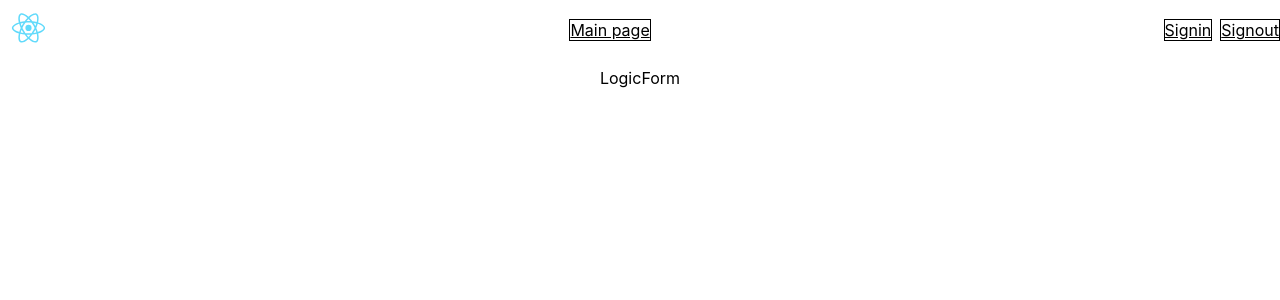
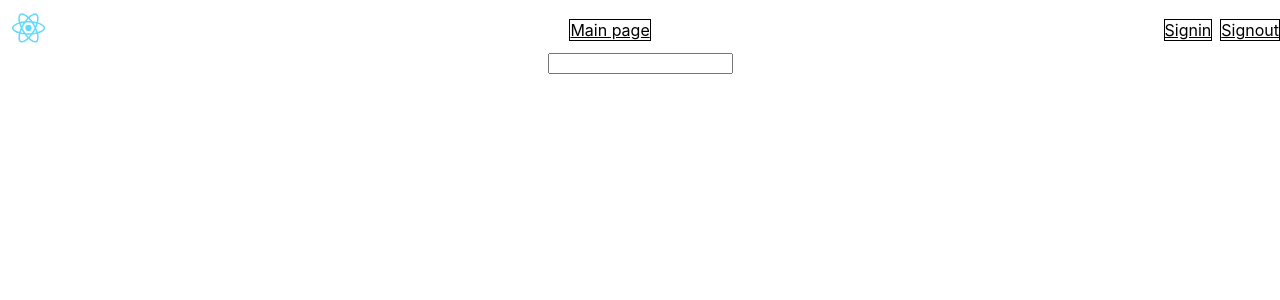
Before and after one commit to Fillinius/registrationForm, a React (Create React App) app: page /signin in a window 1280 px wide. Shown: the top 300 px of the page. Built offline with nearby package versions, Linux system fonts and the light colour scheme.

Commit message:
feat(form): Компонерт наполнение текстом

```diff
--- /dev/null
+++ b/src/app/components/form/textField.jsx
@@ -0,0 +1,17 @@
+import React from 'react';
+
+const TextField = ({ label, name, value, type, description, onChange, error, placeholder }) => {
+  return (
+    <div >
+      <label htmlFor={name}>{label}</label>
+      <input type={type}
+        value={value}
+        description={description}
+        onChange={onChange}
+        placeholder={placeholder}
+        error={error} />
+    </div>
+  );
+}
+
+export default TextField;
--- a/src/app/components/loginForm.jsx
+++ b/src/app/components/loginForm.jsx
@@ -1,8 +1,10 @@
-import React from 'react'
+import React, { useState } from 'react'
+import TextField from './form/textField';
 
 const LoginForm = () => {
+
   return (
-    <p>LogicForm</p>
+    <TextField />
   );
 }
 
```
